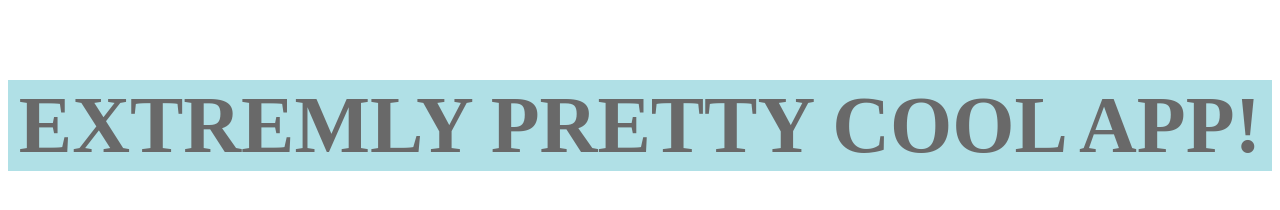
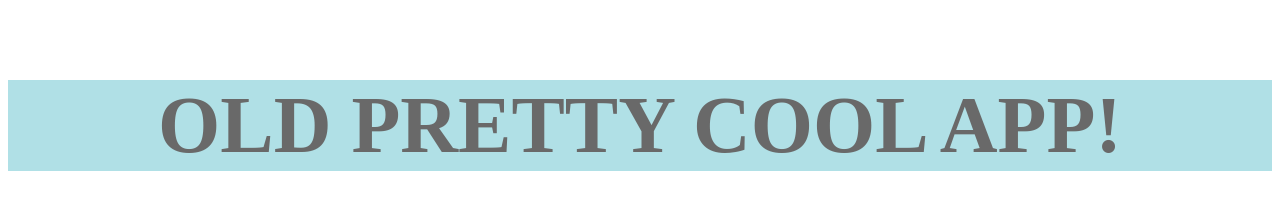
Before and after one commit to DennySim/neto_app, a plain HTML site: page index.html in a window 1280 px wide. Drawn offline with Linux system fonts and the light colour scheme.

Commit message:
Update index.html

```diff
--- a/index.html
+++ b/index.html
@@ -3,7 +3,7 @@
 
 <div style="color:dimgrey; background-color: powderblue; text-align: center; font-size: 80px; margin-top: 80px">
 <strong style="color:dimgrey;">
-EXTREMLY PRETTY COOL APP!
+OLD PRETTY COOL APP!
 
 </strong>
 </div>
```
